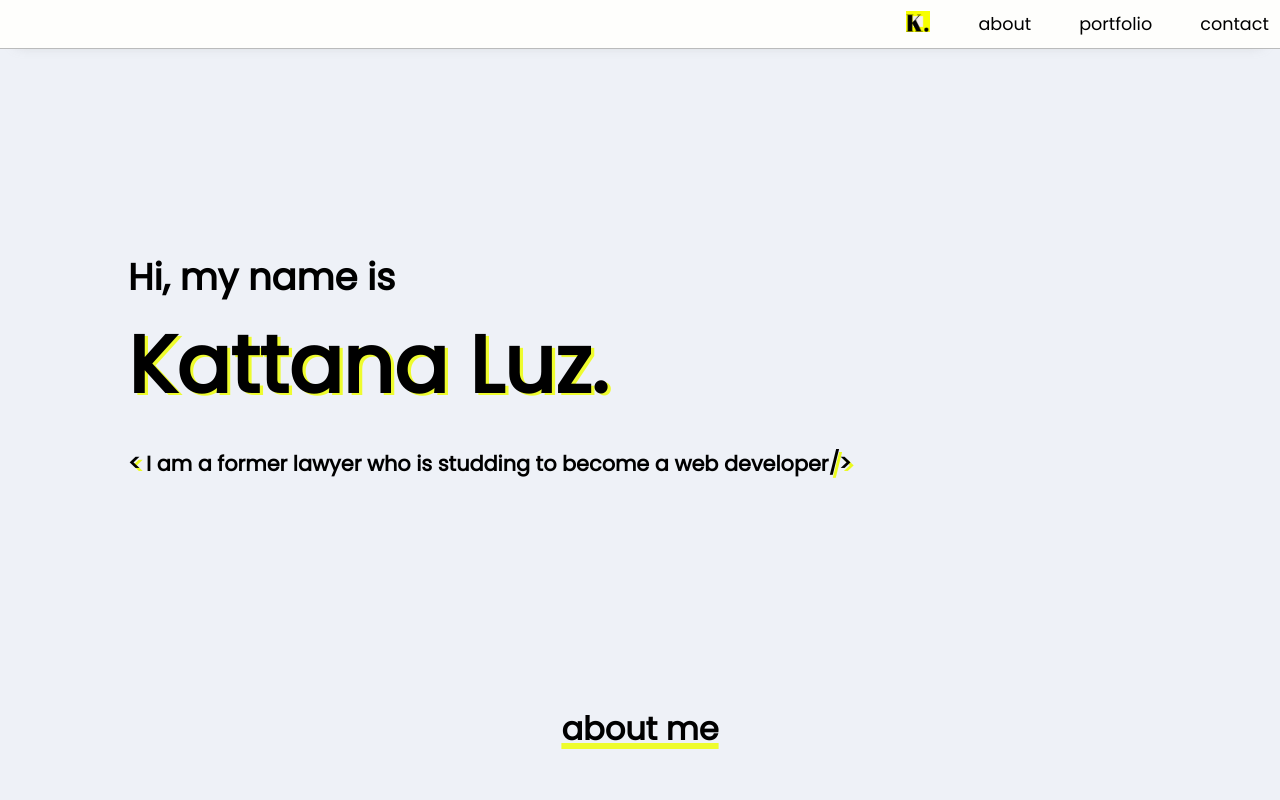
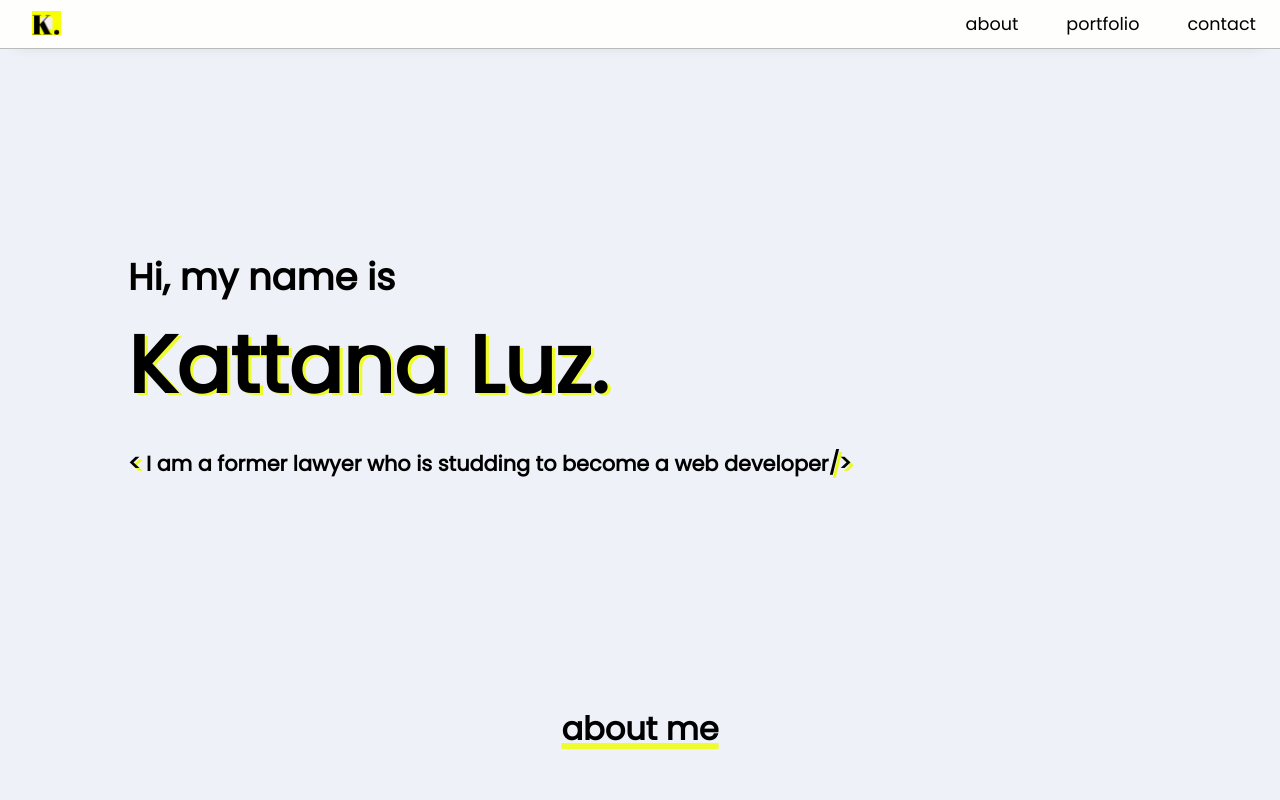
Before and after one commit to kattanaluz/portfolio1, a React app: page / in a window 1280 px wide. Shown: the top 800 px of the page. Built offline with nearby package versions, Linux system fonts and the light colour scheme.

Commit message:
responsive design finished

```diff
--- a/src/components/nav/index.js
+++ b/src/components/nav/index.js
@@ -2,10 +2,11 @@ import css from "./index.module.css";
 import image from "./logo.png";
 function Nav() {
   return (
-    <nav className={css.navBar} id="top">
+    <>
       <div className={css.logoDiv}>
         <img className={css.logo} alt="logo" src={image}></img>
       </div>
+      <nav className={css.navBar} id="top">
         <div className={css.navElements}>
           <div>
             <a href="#about">about</a>
@@ -18,6 +19,7 @@ function Nav() {
           </div>
         </div>
       </nav>
+    </>
   );
 }
 
--- a/src/components/nav/index.module.css
+++ b/src/components/nav/index.module.css
@@ -5,23 +5,32 @@
   justify-content: flex-end;
   gap: 3rem;
   padding: 0.7rem;
+  padding-right: 1.5rem;
   border-bottom: 0.5px solid #63646670;
   box-shadow: -1px 13px 14px -18px rgba(147, 149, 150, 0.445);
 }
 
 .logoDiv {
+  position: absolute;
   float: left;
+  margin: 0.7rem 0 0 2rem;
 }
 
 .logo {
-  height: 1.3rem;
-  float: left;
+  height: 1.5rem;
 }
 
 .navElements {
   display: inherit;
   gap: 3rem;
 }
+
 nav a:hover {
   background-color: rgb(238, 252, 46);
 }
+
+@media (max-width: 390px) {
+  .logoDiv {
+    display: none;
+  }
+}
```
Lines whose indentation alone changed are shown as unchanged.
